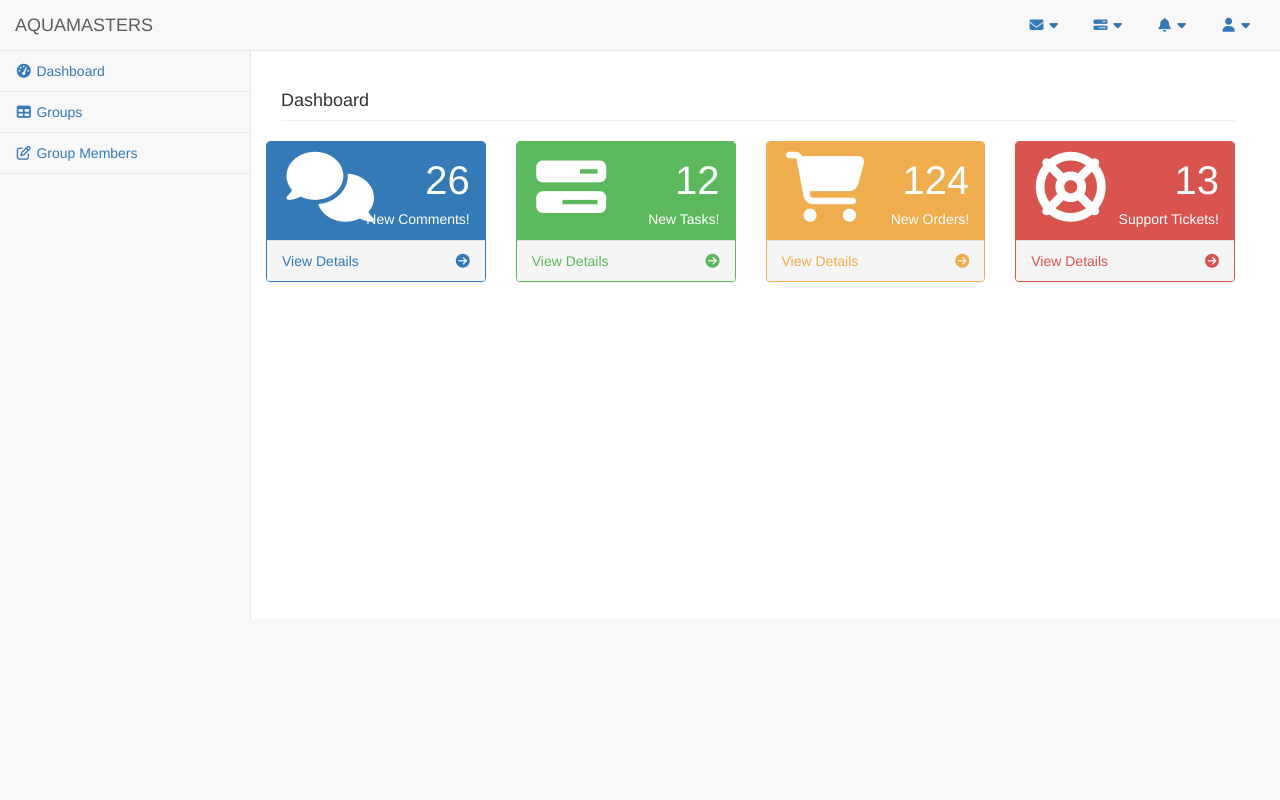
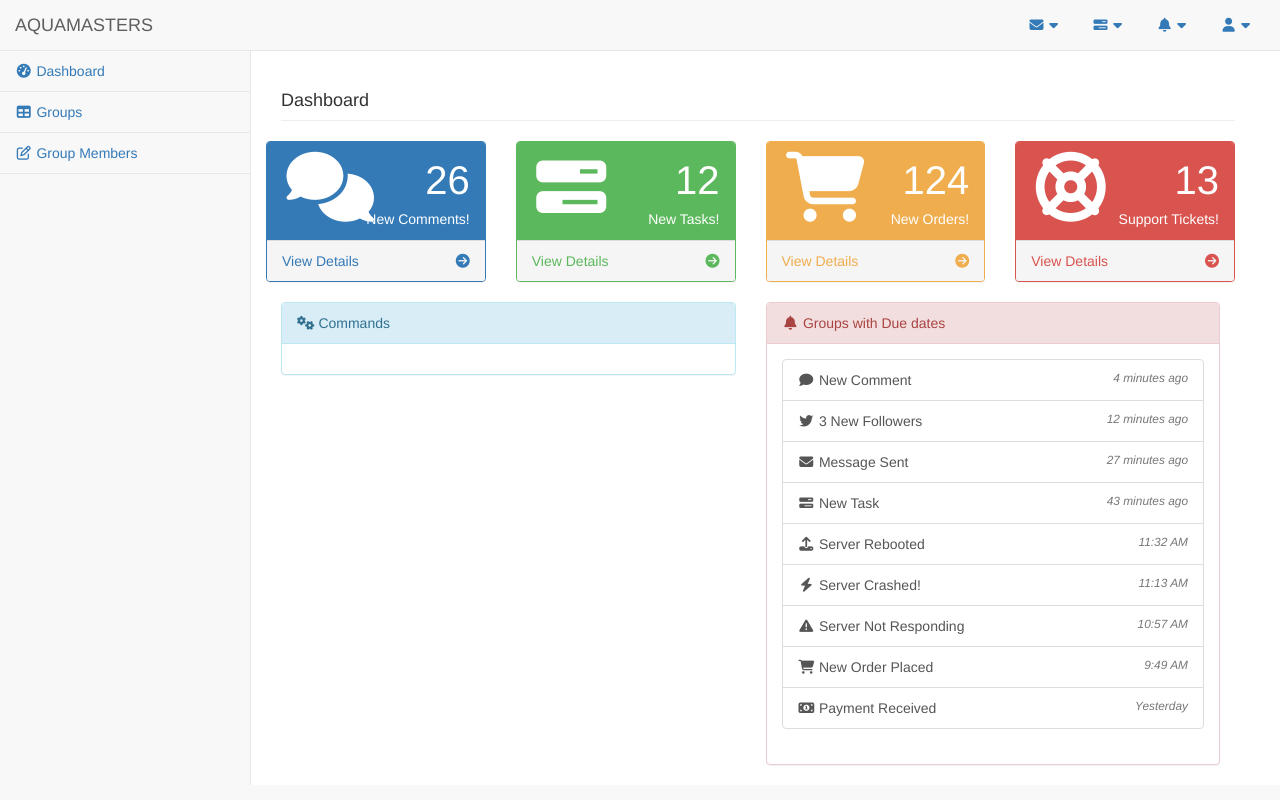
Before and after one commit to nadunindunil/AQUAMASTERS, a website: page app/index.html in a window 1280 px wide. Drawn offline with nearby package versions, Linux system fonts and the light colour scheme; some packages are replaced by stand-ins of ours.

Commit message:
added new things to dashboard

```diff
--- a/app/CustomStyles/panels.css
+++ b/app/CustomStyles/panels.css
@@ -317,6 +317,26 @@ table.dataTable thead .sorting:after {
     color: #3d8b3d;
 }
 
+.panel-white {
+    border-color: #d5d5d5;
+}
+
+.panel-white .panel-heading {
+    border-color:#d5d5d5;
+    color: #080808;
+    background-color: #fafafa;
+}
+
+.panel-white a {
+    color: #fafafa;
+}
+
+.panel-white a:hover {
+    color: #d5d5d5;
+}
+
+
+
 .panel-red {
     border-color: #d9534f;
 }
--- a/app/partials/dashboard.html
+++ b/app/partials/dashboard.html
@@ -92,9 +92,85 @@
                     </a>
                 </div>
             </div>
+
+
+
         </div>
         <!-- /.row -->
+        <div class="row">
+            <div class="col-lg-12">
+                <div class="col-lg-6">
+                    <div class="panel panel-info">
+                        <div class="panel-heading"><i class="fa fa-gears"></i> Commands</div>
+                        <div class="panel-body">
 
+
+                        </div>
+                    </div>
+                </div>
+                <div class="col-lg-6">
+                        <div class="panel panel-danger">
+                            <div class="panel-heading">
+                                <i class="fa fa-bell fa-fw"></i> Groups with Due dates
+
+                            </div>
+                            <div class="panel-body">
+                                <div class="list-group">
+                                    <a href="#" class="list-group-item">
+                                        <i class="fa fa-comment fa-fw"></i> New Comment
+                                    <span class="pull-right text-muted small"><em>4 minutes ago</em>
+                                    </span>
+                                    </a>
+                                    <a href="#" class="list-group-item">
+                                        <i class="fa fa-twitter fa-fw"></i> 3 New Followers
+                                    <span class="pull-right text-muted small"><em>12 minutes ago</em>
+                                    </span>
+                                    </a>
+                                    <a href="#" class="list-group-item">
+                                        <i class="fa fa-envelope fa-fw"></i> Message Sent
+                                    <span class="pull-right text-muted small"><em>27 minutes ago</em>
+                                    </span>
+                                    </a>
+                                    <a href="#" class="list-group-item">
+                                        <i class="fa fa-tasks fa-fw"></i> New Task
+                                    <span class="pull-right text-muted small"><em>43 minutes ago</em>
+                                    </span>
+                                    </a>
+                                    <a href="#" class="list-group-item">
+                                        <i class="fa fa-upload fa-fw"></i> Server Rebooted
+                                    <span class="pull-right text-muted small"><em>11:32 AM</em>
+                                    </span>
+                                    </a>
+                                    <a href="#" class="list-group-item">
+                                        <i class="fa fa-bolt fa-fw"></i> Server Crashed!
+                                    <span class="pull-right text-muted small"><em>11:13 AM</em>
+                                    </span>
+                                    </a>
+                                    <a href="#" class="list-group-item">
+                                        <i class="fa fa-warning fa-fw"></i> Server Not Responding
+                                    <span class="pull-right text-muted small"><em>10:57 AM</em>
+                                    </span>
+                                    </a>
+                                    <a href="#" class="list-group-item">
+                                        <i class="fa fa-shopping-cart fa-fw"></i> New Order Placed
+                                    <span class="pull-right text-muted small"><em>9:49 AM</em>
+                                    </span>
+                                    </a>
+                                    <a href="#" class="list-group-item">
+                                        <i class="fa fa-money fa-fw"></i> Payment Received
+                                    <span class="pull-right text-muted small"><em>Yesterday</em>
+                                    </span>
+                                    </a>
+                                </div>
+                                <!-- /.list-group -->
+
+                            </div>
+                        </div>
+                    </div>
+                </div>
+
+            </div>
+        </div>
     </div>
 
 </div>
```
Also changed, not shown: app/CustomStyles/scroll.css (added, +45 -0 lines), app/index.html (+1 -0 lines), app/scripts/scripts.js (added, +10 -0 lines), app/view2/view2.html (+1 -1 lines).
